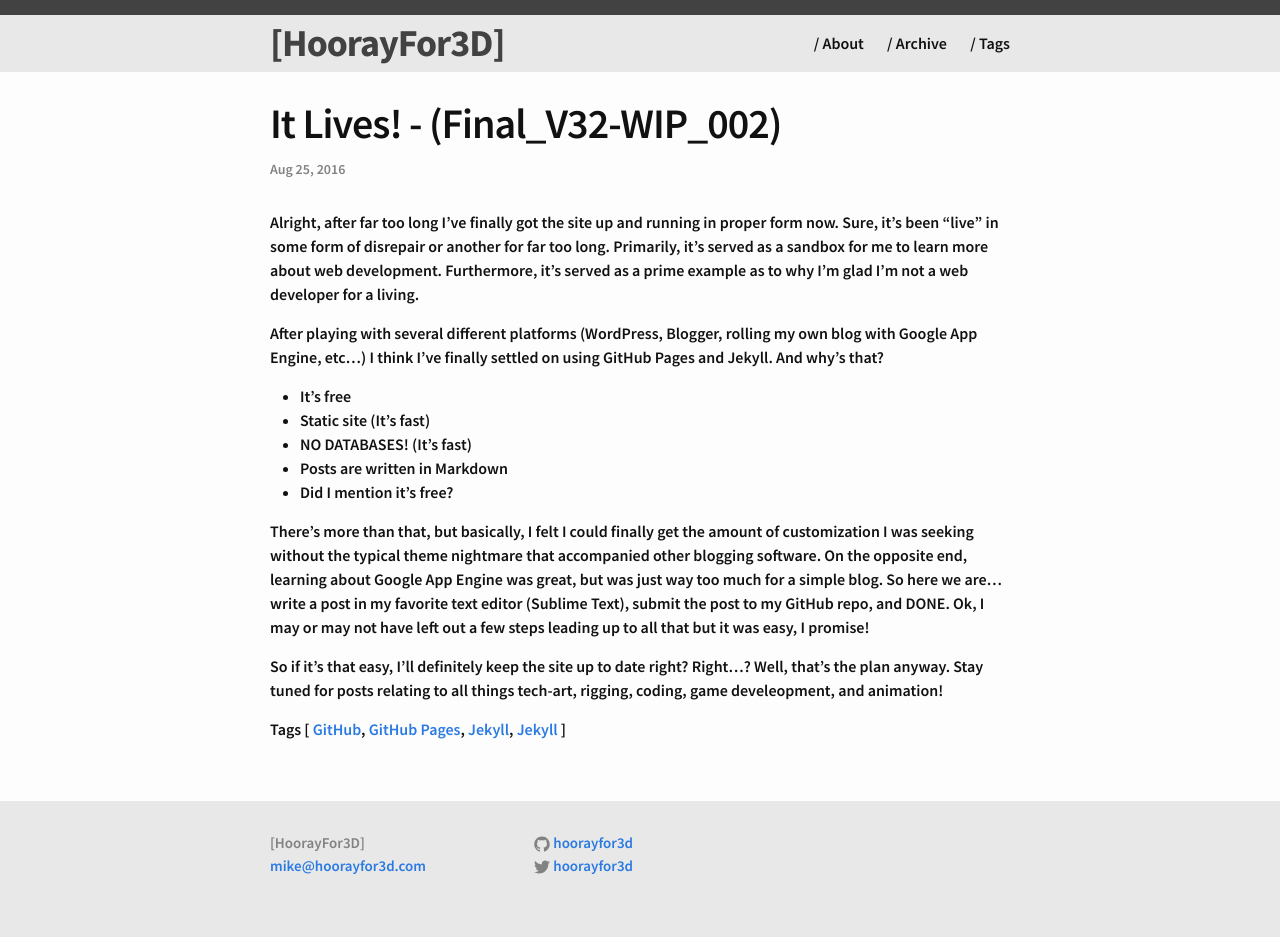
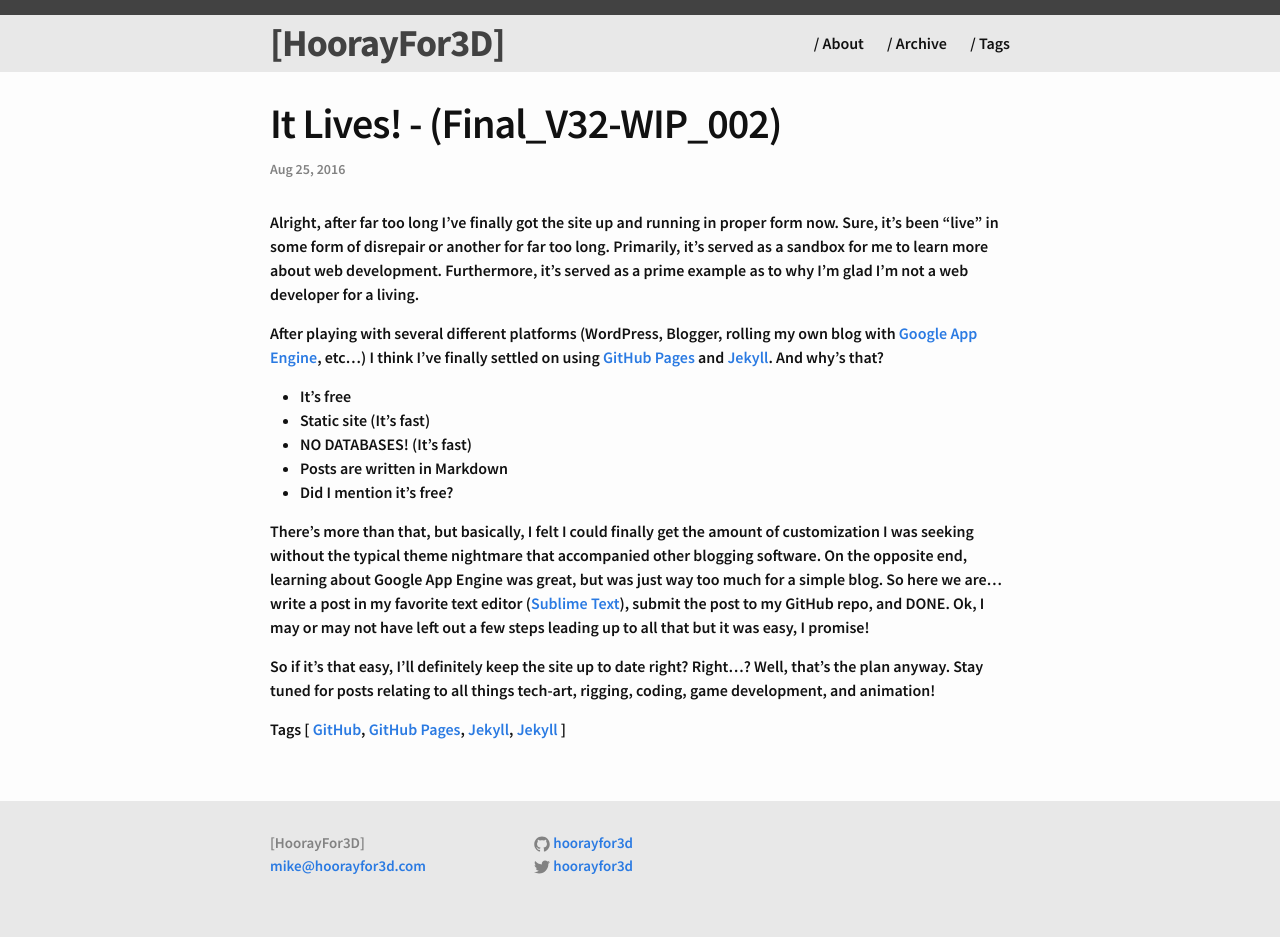
Before and after one commit to hoorayfor3d/hoorayfor3d.github.io, a Jekyll site: the page built from _posts/2016-08-24-it-lives.markdown, in a window 1280 px wide. Built offline with Jekyll 4.4.1, drawn with Linux system fonts in a browser that asks for light colours; comment, search, counter and statistics services are not loaded.

Commit message:
Added some links, and a few corrections.

```diff
--- a/_posts/2016-08-24-it-lives.markdown
+++ b/_posts/2016-08-24-it-lives.markdown
@@ -9,7 +9,7 @@ tags: [github, github-pages, jekyll, update]
 
 Alright, after far too long I've finally got the site up and running in proper form now. Sure, it's been "live" in some form of disrepair or another for far too long. Primarily, it's served as a sandbox for me to learn more about web development. Furthermore, it's served as a prime example as to why I'm glad I'm not a web developer for a living.
 
-After playing with several different platforms (WordPress, Blogger, rolling my own blog with Google App Engine, etc...) I think I've finally settled on using GitHub Pages and Jekyll. And why's that?
+After playing with several different platforms (WordPress, Blogger, rolling my own blog with [Google App Engine](https://cloud.google.com/appengine/), etc...) I think I've finally settled on using [GitHub Pages](https://pages.github.com/) and [Jekyll](https://jekyllrb.com/). And why's that?
 
 * It's free
 * Static site (It's fast)
@@ -17,6 +17,6 @@ After playing with several different platforms (WordPress, Blogger, rolling my o
 * Posts are written in Markdown
 * Did I mention it's free?
 
-There's more than that, but basically, I felt I could finally get the amount of customization I was seeking without the typical theme nightmare that accompanied other blogging software. On the opposite end, learning about Google App Engine was great, but was just way too much for a simple blog. So here we are... write a post in my favorite text editor (Sublime Text), submit the post to my GitHub repo, and DONE. Ok, I may or may not have left out a few steps leading up to all that but it was easy, I promise!
+There's more than that, but basically, I felt I could finally get the amount of customization I was seeking without the typical theme nightmare that accompanied other blogging software. On the opposite end, learning about Google App Engine was great, but was just way too much for a simple blog. So here we are... write a post in my favorite text editor ([Sublime Text](https://www.sublimetext.com/)), submit the post to my GitHub repo, and DONE. Ok, I may or may not have left out a few steps leading up to all that but it was easy, I promise!
 
-So if it's that easy, I'll definitely keep the site up to date right? Right...? Well, that's the plan anyway. Stay tuned for posts relating to all things tech-art, rigging, coding, game develeopment, and animation!
+So if it's that easy, I'll definitely keep the site up to date right? Right...? Well, that's the plan anyway. Stay tuned for posts relating to all things tech-art, rigging, coding, game development, and animation!
```
